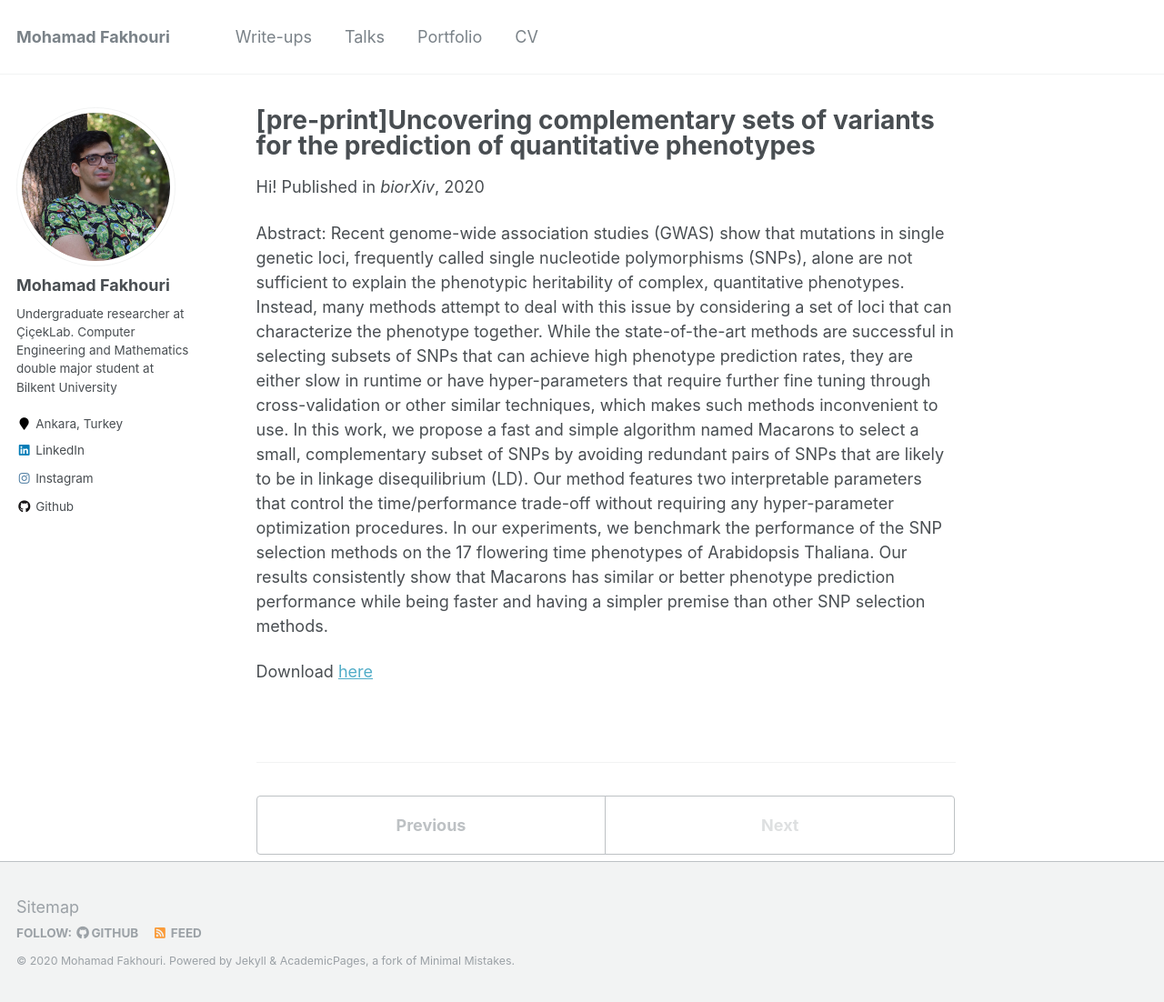
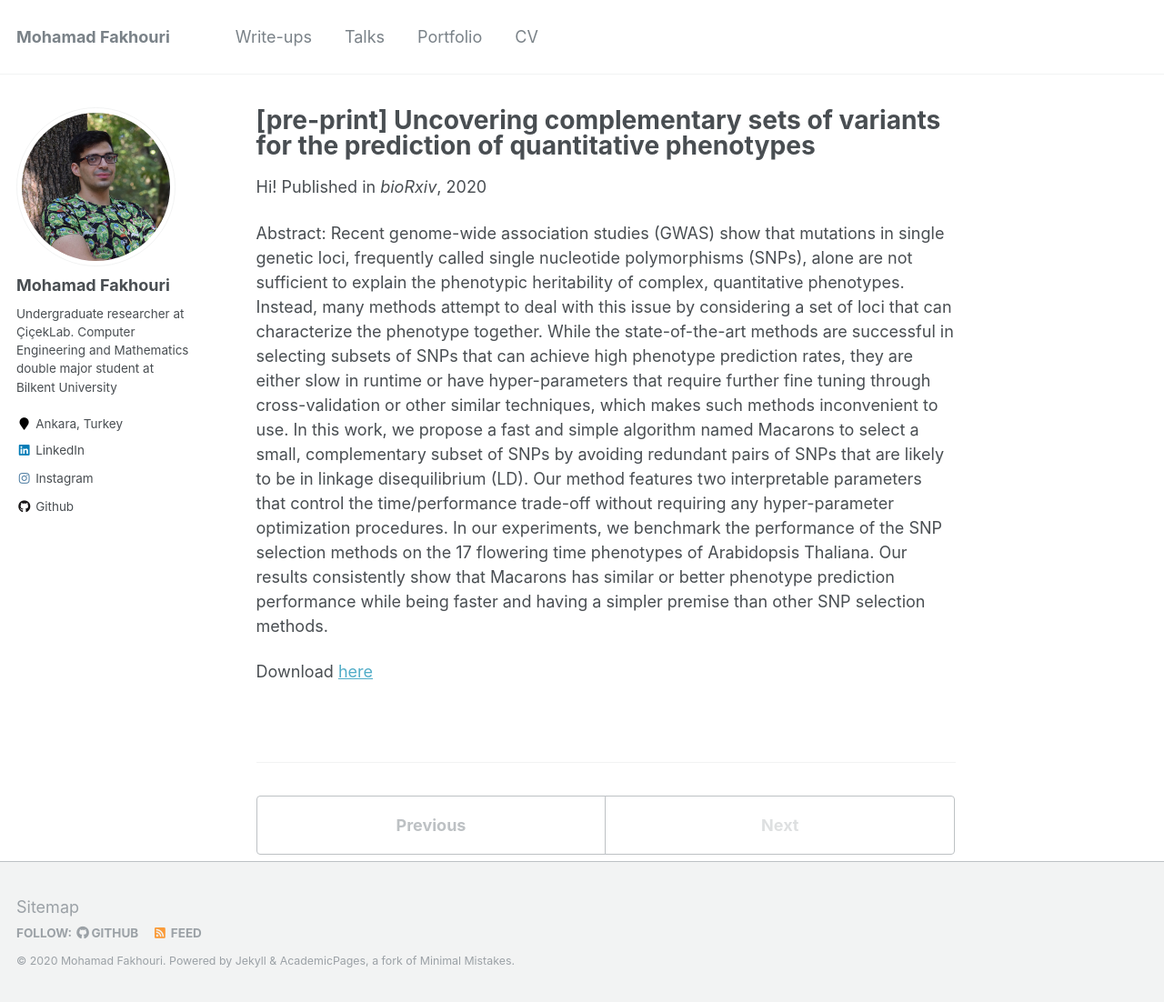
Before and after one commit to mohahf19/mohahf19.github.io, a Jekyll site: the page built from _publications/12_2020_uncovering_complementary.md, in a window 1280 px wide and 1102 px high. Shown: the whole window at 91% size. Built offline with Jekyll 4.4.1, drawn with Linux system fonts in a browser that asks for light colours.

```diff
--- a/_publications/12_2020_uncovering_complementary.md
+++ b/_publications/12_2020_uncovering_complementary.md
@@ -1,7 +1,7 @@
 ---
-title: "[pre-print]Uncovering complementary sets of variants for the prediction of quantitative phenotypes"
+title: "[pre-print] Uncovering complementary sets of variants for the prediction of quantitative phenotypes"
 date: 2020-12-12
-venue: 'biorXiv'
+venue: 'bioRxiv'
 share: false
 permalink: /writeups/uncovering_complementary
 paperurl: https://www.biorxiv.org/content/10.1101/2020.12.11.419952v1
```
